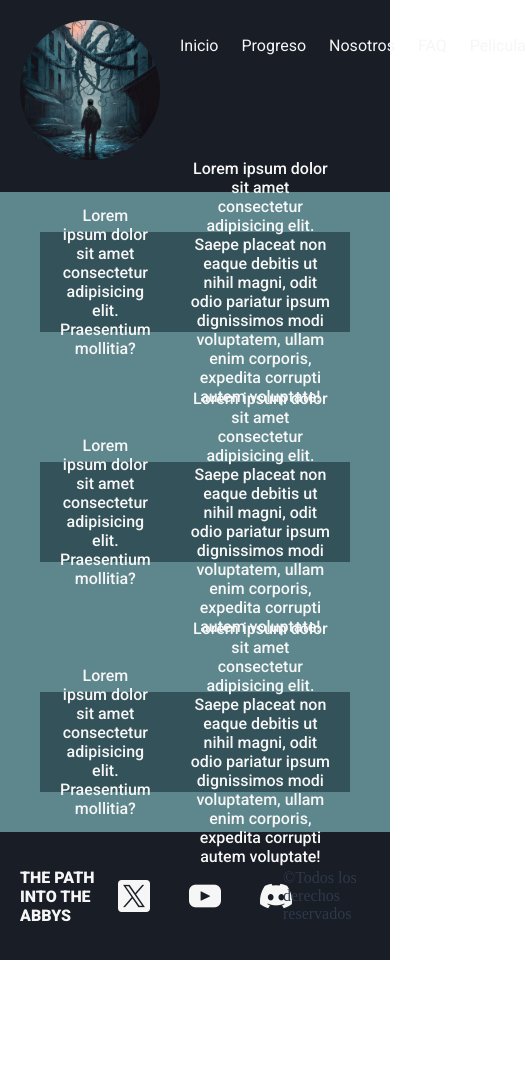
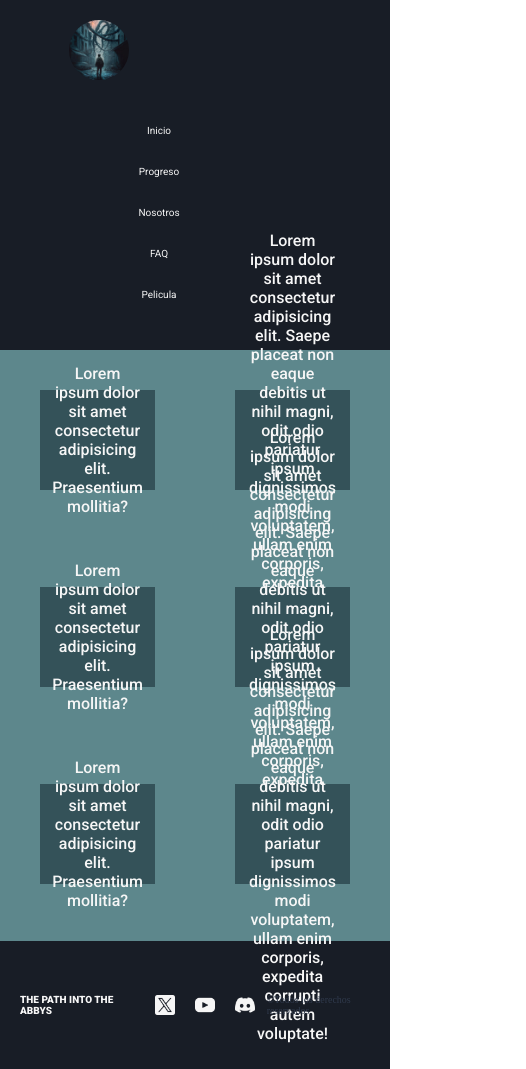
Before and after one commit to nachumen/proyectoFinal, a plain HTML site: page pages/faq.html in a window 390 px wide. Shown: the whole page, 526 px wide, since content can reach past the window. Before the commit the page ends 960 px from the top, so only its background shows below. Drawn offline with Linux system fonts and the light colour scheme.

Commit message:
segundo commit

```diff
--- a/css/style.css
+++ b/css/style.css
@@ -39,7 +39,70 @@
     font-family: "Roboto", sans-serif;
     font-weight: 400;
 }
+.navBar ul li a:hover{
+    text-decoration: underline;
+}
+@media (max-width: 1024px){
+    .navBar ul li a{
+        font-size: 13px;
+    }
+}
 
+
+@media (max-width: 768px){
+    .navBar ul li a{
+        font-size: 11px;
+    }
+
+    .logo img{
+        width: 90px;
+        height: 90px;
+    }
+}
+
+@media (max-width: 425px){
+    .navBar ul li a{
+        font-size: 10px;
+    }
+
+
+    .logo img{
+        width: 60px;
+        height: 60px;
+    }
+
+    .navBar{
+        flex-direction: column;
+        align-items: center;
+        height: 21.875rem;
+    }
+    .navBar ul{
+       flex-direction: column;
+       align-items: center;
+    }
+}
+
+@media (max-width: 375px){
+    .navBar ul li a{
+        font-size: 10px;
+    }
+
+
+    .logo img{
+        width: 60px;
+        height: 60px;
+    }
+
+    .navBar{
+        flex-direction: column;
+        align-items: center;
+        height: 21.875rem;
+    }
+    .navBar ul{
+       flex-direction: column;
+       align-items: center;
+    }
+}
 .pagPrincipal{
     display: flex;
     background-color: #5D878C;
@@ -75,6 +138,56 @@
     font-family: "Roboto", sans-serif;
     align-items: center;
 }
+
+@media (max-width: 1024px){
+    .pagPrincipal h1{
+        font-size: 2.5rem;
+    }
+    .imagenDescripcion img{
+        width: 75%;
+    }
+    .imagenDescripcion p{
+        font-size: .625rem;
+    }
+}
+
+@media (max-width: 768px){
+    .pagPrincipal h1{
+        font-size: 1.875rem;
+    }
+    .imagenDescripcion img{
+        width: 75%;
+    }
+    .imagenDescripcion p{
+        font-size: .625rem;
+    }
+}
+
+@media (max-width: 425px){
+    .pagPrincipal h1{
+        font-size: 1.625rem;
+    }
+
+    .imagenDescripcion{
+        flex-direction: column;
+        align-items: center;
+    }
+
+    .imagenDescripcion p{
+        font-size: 9px;
+    }
+}
+
+@media (max-width: 375px){
+    .pagPrincipal h1{
+        font-size: 1.25rem;
+    }
+
+    .imagenDescripcion p{
+        font-size: .625rem;
+    }
+}
+
 
 /* PROGRESO */
 
@@ -113,6 +226,25 @@
     font-family: "Roboto", sans-serif;
     font-weight: 500;
 }
+@media (max-width: 1024px){
+
+}
+
+
+@media (max-width: 768px){
+    .pagNosotros section{
+        flex-direction: column;
+        align-items: center;
+    }
+}
+
+@media (max-width: 425px){
+
+}
+
+@media (max-width: 375px){
+
+}
 
 /* FAQ */
 
@@ -121,9 +253,40 @@
 }
 
 .pagFaq section{
-    display: flex;
-    flex-direction: column;
-    gap: 3.125rem;
+    display: grid;
+    width: 100%;
+    height: 70vh;
+    grid-template-columns: 1fr 1fr 1fr 1fr;
+    grid-template-rows: repeat(3, 1fr);
+    grid-template-areas:
+    "parrafo1 parrafo1 parrafo2 parrafo2"
+    "parrafo3 parrafo3 parrafo4 parrafo4"
+    "parrafo5 parrafo5 parrafo6 parrafo6"
+    ;
+}
+
+.parrafo1{
+    grid-area: parrafo1;
+}
+
+.parrafo2{
+    grid-area: parrafo2;
+}
+
+.parrafo3{
+    grid-area: parrafo3;
+}
+
+.parrafo4{
+    grid-area: parrafo4;
+}
+
+.parrafo5{
+    grid-area: parrafo5;
+}
+
+.parrafo6{
+    grid-area: parrafo6;
 }
 
 .textos{
@@ -136,9 +299,6 @@
     align-items: center;
     padding-left: 1.25rem;
     padding-right: 1.25rem;
-}
-
-.textos p{
     text-align: center;
     color: #F6F6F6;
     font-family: "Roboto", sans-serif;
@@ -173,6 +333,7 @@
     padding-right: 3.125rem;
 }
 
+
 .footer{
     display: flex;
     background-color: #181D26;
@@ -205,3 +366,59 @@
 .derechos p{
     margin-right: 1.25rem;
 }
+
+@media (max-width: 768px){
+    .logoS{
+        gap: 1.6875rem;
+    }
+
+    .logoS img{
+        width: 25px;
+        height: 25px;
+    }
+
+    .marca{
+        font-size: .8125rem;
+    }
+
+    .derechos p{
+        font-size: 13px;
+    }
+}
+
+@media (max-width: 425px){
+    .logoS{
+        gap: 1.25rem;
+    }
+    .logoS img{
+        width: 20px;
+        height: 20px;
+    }
+    .marca{
+        font-size: .625rem;
+    }
+
+    .derechos p{
+        font-size: .625rem;
+    }
+}
+
+@media (max-width: 320px){
+    .logoS{
+        gap: .625rem;
+    }
+
+    .logoS img{
+        width: 15px;
+        height: 15px;
+    }
+
+    .marca{
+        font-size: 9px;
+        font-weight: 800;
+    }
+
+    .derechos p{
+        font-size: 7px;
+    }
+}
--- a/pages/faq.html
+++ b/pages/faq.html
@@ -25,18 +25,12 @@
 
     <main class="pagFaq">
         <section>
-            <div class="textos">
-                <p>Lorem ipsum dolor sit amet consectetur adipisicing elit. Praesentium mollitia?</p>
-                <p>Lorem ipsum dolor sit amet consectetur adipisicing elit. Saepe placeat non eaque debitis ut nihil magni, odit odio pariatur ipsum dignissimos modi voluptatem, ullam enim corporis, expedita corrupti autem voluptate!</p>
-            </div>
-            <div class="textos">
-                <p>Lorem ipsum dolor sit amet consectetur adipisicing elit. Praesentium mollitia?</p>
-                <p>Lorem ipsum dolor sit amet consectetur adipisicing elit. Saepe placeat non eaque debitis ut nihil magni, odit odio pariatur ipsum dignissimos modi voluptatem, ullam enim corporis, expedita corrupti autem voluptate!</p>
-            </div>
-            <div class="textos">
-                <p>Lorem ipsum dolor sit amet consectetur adipisicing elit. Praesentium mollitia?</p>
-                <p>Lorem ipsum dolor sit amet consectetur adipisicing elit. Saepe placeat non eaque debitis ut nihil magni, odit odio pariatur ipsum dignissimos modi voluptatem, ullam enim corporis, expedita corrupti autem voluptate!</p>
-            </div>
+                <p class="parrafo1 textos">Lorem ipsum dolor sit amet consectetur adipisicing elit. Praesentium mollitia?</p>
+                <p class="parrafo2 textos">Lorem ipsum dolor sit amet consectetur adipisicing elit. Saepe placeat non eaque debitis ut nihil magni, odit odio pariatur ipsum dignissimos modi voluptatem, ullam enim corporis, expedita corrupti autem voluptate!</p>
+                <p class="parrafo3 textos">Lorem ipsum dolor sit amet consectetur adipisicing elit. Praesentium mollitia?</p>
+                <p class="parrafo4 textos">Lorem ipsum dolor sit amet consectetur adipisicing elit. Saepe placeat non eaque debitis ut nihil magni, odit odio pariatur ipsum dignissimos modi voluptatem, ullam enim corporis, expedita corrupti autem voluptate!</p>
+                <p class="parrafo5 textos">Lorem ipsum dolor sit amet consectetur adipisicing elit. Praesentium mollitia?</p>
+                <p class="parrafo6 textos">Lorem ipsum dolor sit amet consectetur adipisicing elit. Saepe placeat non eaque debitis ut nihil magni, odit odio pariatur ipsum dignissimos modi voluptatem, ullam enim corporis, expedita corrupti autem voluptate!</p>
         </section>
     </main>
 
```
